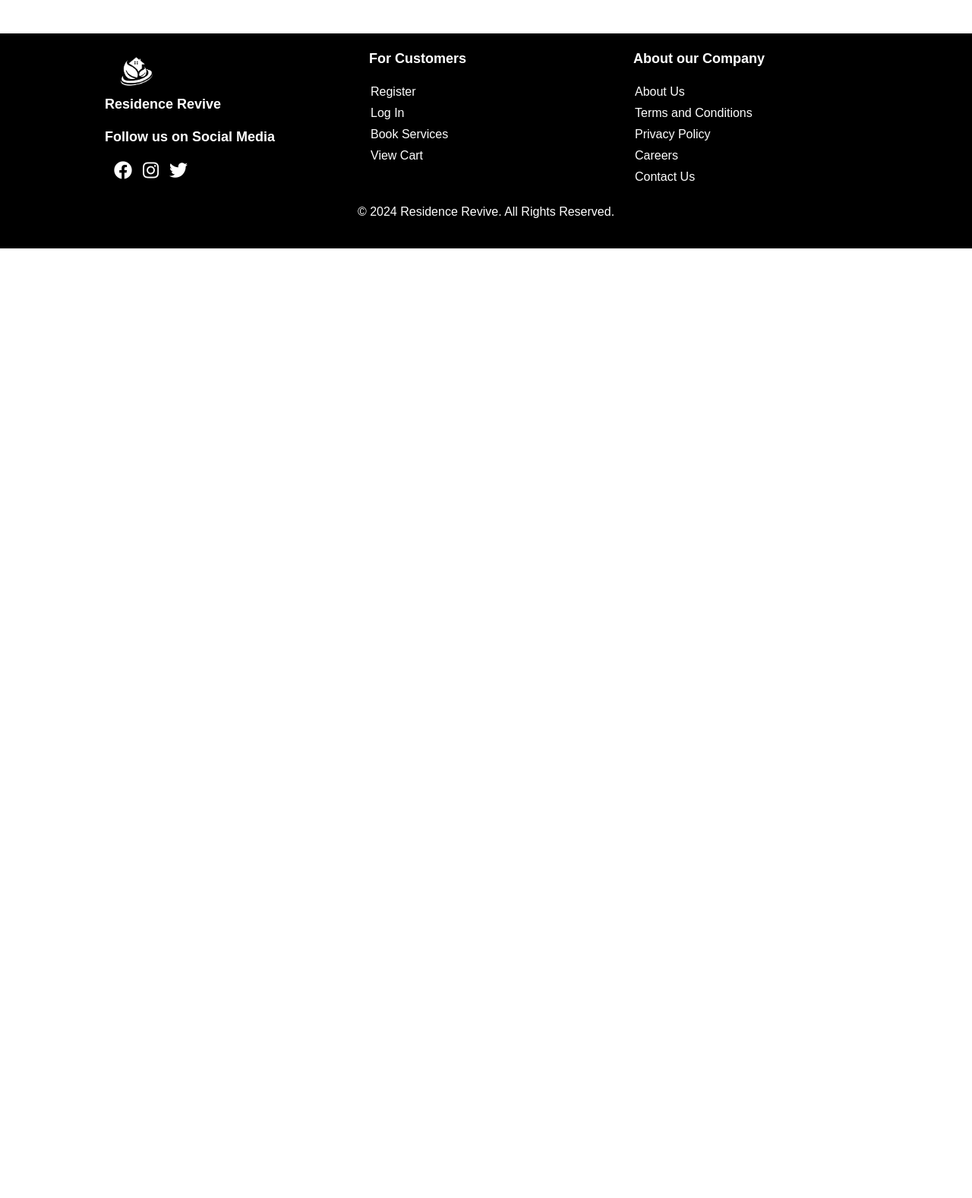
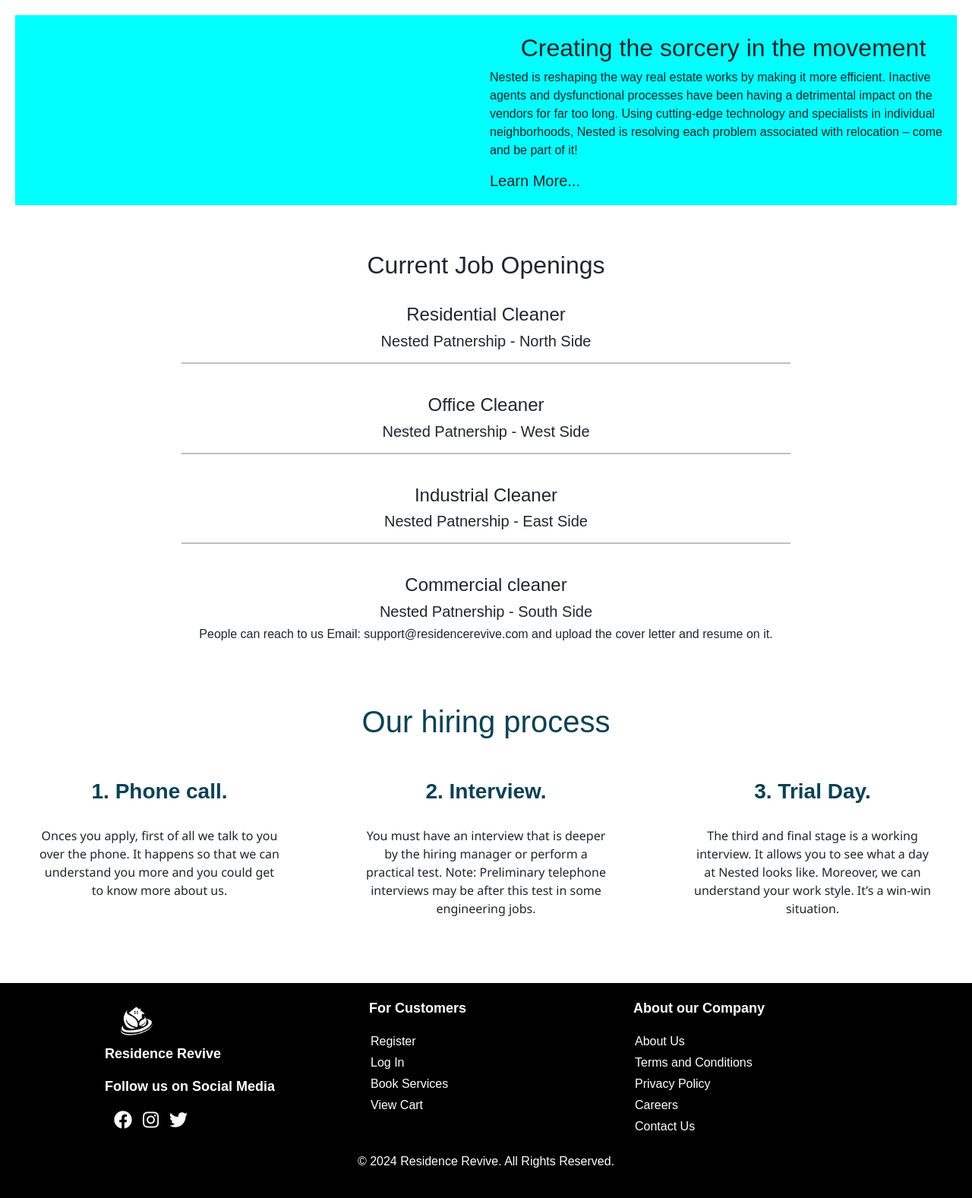
Before and after one commit to priyamanocha/Capstone, a PHP site: page /careers.php in a window 1280 px wide. Shown: the part 109-1686 px from the top of the page at 76% size. Before the commit the page ends 436 px from the top, so only its background shows below. Run offline with PHP 8.4, Linux system fonts and the light colour scheme; data that the repository does not hold is empty.

Commit message:
Changes in careers page

```diff
--- a/ResidenceRevive/careers.php
+++ b/ResidenceRevive/careers.php
@@ -3,20 +3,60 @@
 if (session_status() == PHP_SESSION_NONE) {
     session_start();
 }
-include 'includes/header.php';
-?>
+?><!DOCTYPE html>
+<html lang="en">
 
-<!DOCTYPE html>
+<head>
+    <!-- The Meta tags for char set and viewport settings -->
+    <meta charset="UTF-8">
+    <meta name="viewport" content="width=device-width, initial-scale=1.0">
+    <title><?php echo $title; ?></title>
+
+    <!-- Bootstrap -->
+    <link href="https://cdn.jsdelivr.net/npm/bootstrap@5.3.3/dist/css/bootstrap.min.css" rel="stylesheet">
+
+</head>
+
+<body>
+    <header>
+        <nav>
+            <div class="logo">
+                <a href="index.php"><img src="images/ResidenceRevive_logo.png" alt="Residence Revive Logo"></a>
+                <a href="index.php">Residence Revive</a>
+            </div>
+            <div class="search">
+                <input type="text" placeholder="Search for Service"
+                    class="form-control form-control-lg d-inline-block search-service">
+            </div>
+            <div class="links">
+                <a href="index.php">Home</a>
+                <a href="about_us.php">About us</a>
+                <a href="cart.php">Cart</a>
+                <a href="contact_us.php">Contact us</a>
+                <a href="login.php">Login</a>
+                <a href="signup.php">Register</a>
+            </div>
+            <!-- The menu toggle button, just for the responsive design -->
+            <div class="menu-toggle">
+                <i class="fas fa-bars"></i>
+            </div>
+        </nav>
+    </header>
+</body>
+
+</html>
+
 <html lang="en">
 <head>
     <meta charset="UTF-8">
     <meta name="viewport" content="width=device-width, initial-scale=1.0">
     <title> Careers Page </title>
-    <link rel="stylesheet" href="../css/styles.css">
     <link rel="stylesheet" href="https://cdn.jsdelivr.net/npm/bootstrap@4.3.1/dist/css/bootstrap.min.css" integrity="sha384-ggOyR0iXCbMQv3Xipma34MD+dH/1fQ784/j6cY/iJTQUOhcWr7x9JvoRxT2MZw1T" crossorigin="anonymous">
+    <link rel="stylesheet" href="css/careers-styles.css">
+
 </head>
 <body>
-
+    <div class="con">
         <div class="form-row">
             <div class="form- group col-md-6">
                 <div class="imgg">
@@ -25,18 +65,61 @@ include 'includes/header.php';
             </div>
 
             <div class="form-group col-md-6">
+                <br>
                 <div class="pa">
-
+                    <center>
+                        <h2> Creating the sorcery in the movement </h2>
+                    </center>
+                    <p>
+                        Nested is reshaping the way real estate works by making it more efficient. Inactive agents and dysfunctional processes have been having a detrimental impact on the vendors for far too long. Using cutting-edge technology and specialists in individual neighborhoods, Nested is resolving each problem associated with relocation – come and be part of it!
+                    </p>
+                    <h5> Learn More... </h5>
+                </div>
+            </div>
         </div>
     </div>
 
+    <div class="fi">
+        <center>
+            <h2> Current Job Openings </h2>
+            <br>
+            <h4> Residential Cleaner </h4>
+            <h5> Nested Patnership - North Side </h5> <hr> <br>
+
+            <h4> Office Cleaner </h4>
+            <h5> Nested Patnership - West Side </h5> <hr> <br>
+
+            <h4> Industrial Cleaner </h4>
+            <h5> Nested Patnership - East Side </h5> <hr> <br>
+
+            <h4> Commercial cleaner </h4>
+            <h5> Nested Patnership - South Side </h5>
+            <h6> People can reach to us Email: support@residencerevive.com and upload the cover letter and resume on it. </h6>
+            <br>
+        </center>
     </div>
 
+    <div>
+        <center> <b> <h1> Our hiring process </h1> </b> </center>
+        <div class="form-row">
+            <div class="form-group col-md-4">
+                <div class="hi"> </div>
+                <h3><b> 1. Phone call. </b></h3>
+                <p class="pp"> Onces you apply, first of all we talk to you over the phone. It happens so that we can understand you more and you could get to know more about us. </p>
+            </div>
+            <div class="form-group col-md-4">
+                <h3><b> 2. Interview. </b></h3>
+                <p class="pp"> You must have an interview that is deeper by the hiring manager or perform a practical test. Note: Preliminary telephone interviews may be after this test in some engineering jobs. </p>
+            </div>
+            <div class="form-group col-md-4">
+                <h3><b> 3. Trial Day. </b> </h3>
+                <p class="pp"> The third and final stage is a working interview. It allows you to see what a day at Nested looks like. Moreover, we can understand your work style. It’s a win-win situation. </p>
+            </div>
+        </div>
+    </div>
 
 </body>
-<br>
+</html>
 <?php
     include 'includes/footer.php';
 ?>
-
-</html>
--- /dev/null
+++ b/ResidenceRevive/css/careers-styles.css
@@ -0,0 +1,37 @@
+
+/* Career Page Css Start */
+.fi{
+    margin-top: 60px;
+}
+.con{
+    height: 250px;
+    margin: 20px;
+    background-color: aqua;
+}
+.imgg{
+    background-image: url(../images/slider_1.png);
+}
+
+hr{
+    border: 1px solid black;
+    width: 800px;
+}
+.pp{
+    text-align: center;
+    margin-left: 50px;
+    margin-right: 50px;
+    font-family:'Segoe UI', Tahoma, Geneva, Verdana, sans-serif
+}
+h1{
+    margin-top: 50px;
+    margin-bottom: 30px;
+    color: rgb(10, 66, 84);
+}
+h3{
+    color: rgb(10, 66, 84);
+}
+.form-row{
+    margin-bottom: 50px;
+}
+
+/* Career Page Css End */
--- a/ResidenceRevive/css/styles.css
+++ b/ResidenceRevive/css/styles.css
@@ -605,11 +605,3 @@ button{
 .payment-buttons div {
     flex: 1 1 200px;
 }
-/* Career Page Css Start */
-
-.imgg{
-    background-image: url("../images/slider_1.png");
-    background-color: red;
-}
-
-/* Career Page Css End */
```
Also changed, not shown: ResidenceRevive/images/hi.png (added). Lines whose indentation alone changed are shown as unchanged.
